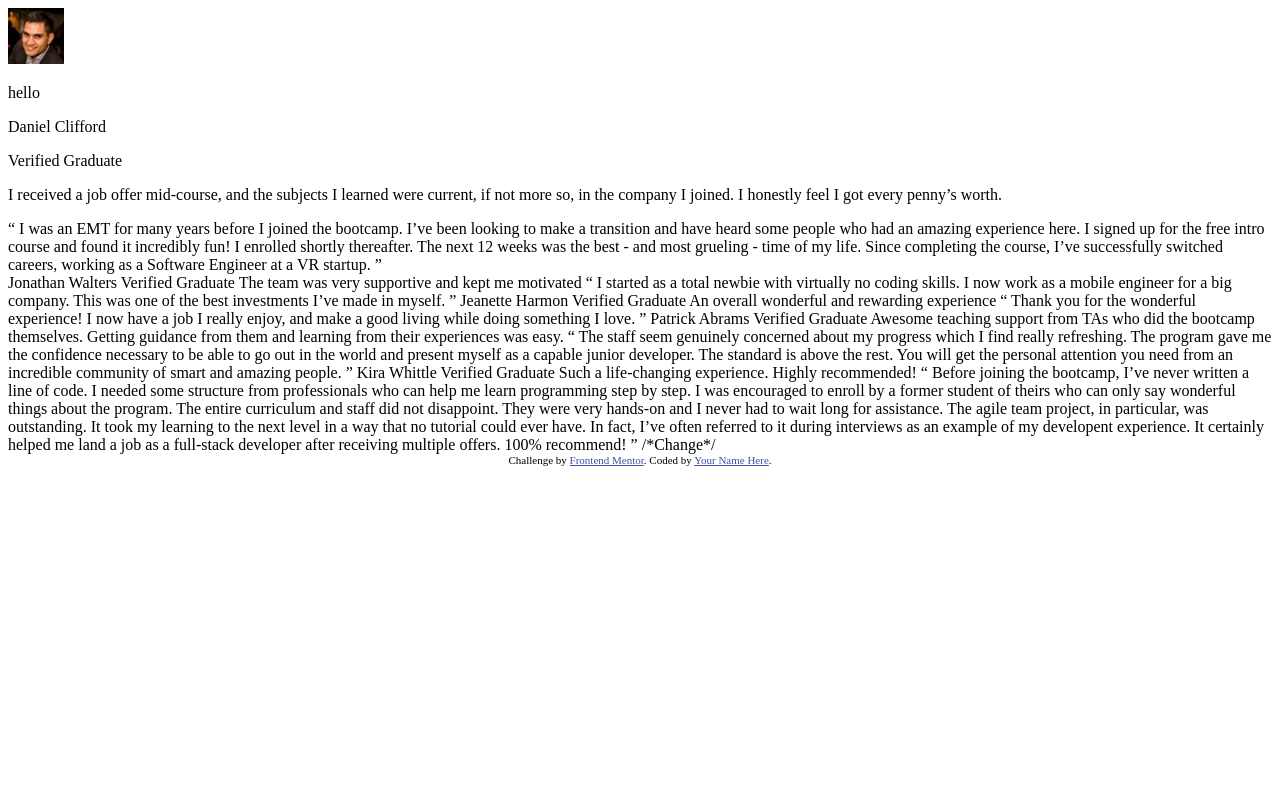
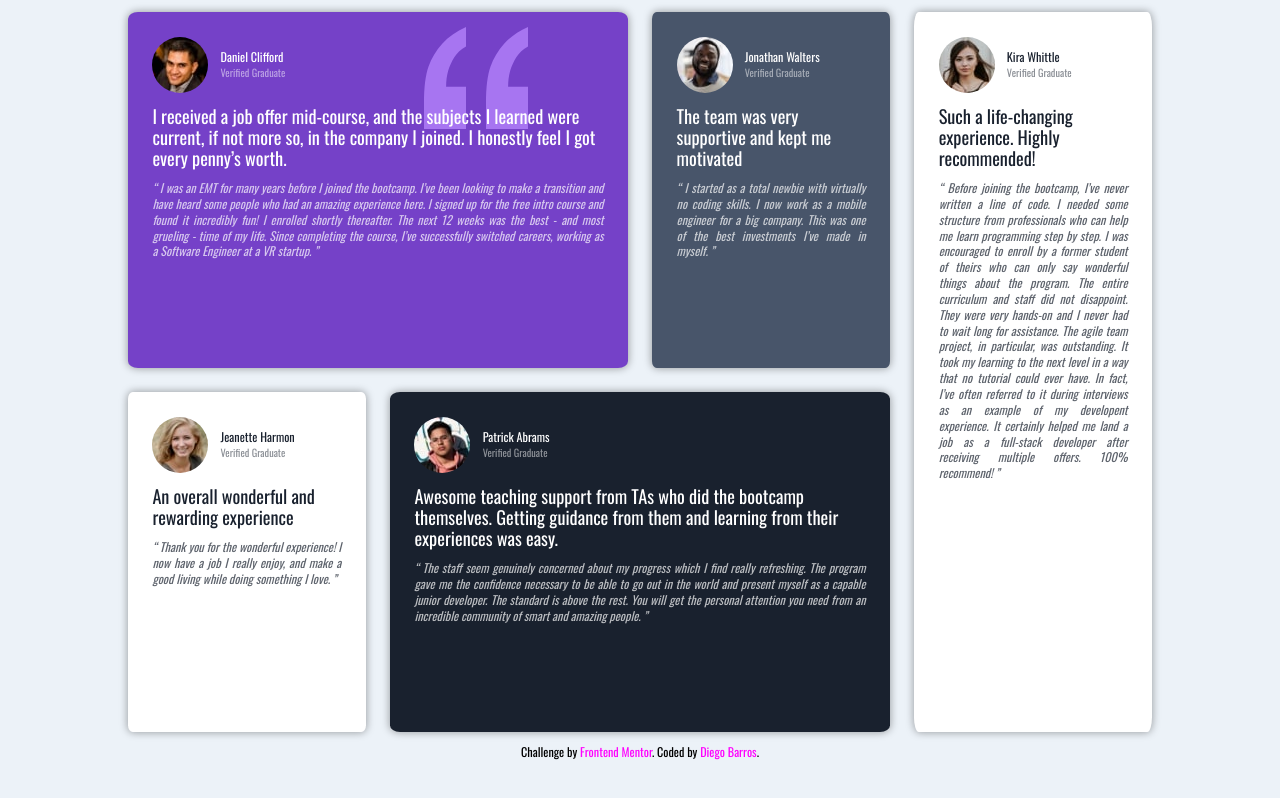
Before and after one commit to DiegoIBH/css-grid-project, a plain HTML site: page index.html in a window 1280 px wide. Drawn offline with nearby package versions, Linux system fonts and the light colour scheme.

Commit message:
Final Stage CSS Project

```diff
--- a/index.html
+++ b/index.html
@@ -5,22 +5,15 @@
   <meta name="viewport" content="width=device-width, initial-scale=1.0"> <!-- displays site properly based on user's device -->
 
   <link rel="icon" type="image/png" sizes="32x32" href="./images/favicon-32x32.png">
-
-  <title>Frontend Mentor | [Challenge Name Here]</title>
-
-  <!-- Feel free to remove these styles or customise in your own stylesheet 👍 -->
-  <style>
-    .attribution { font-size: 11px; text-align: center; }
-    .attribution a { color: hsl(228, 45%, 44%); }
-  </style>
+  <link rel="stylesheet" href="./style.css">
+  <link href="https://fonts.googleapis.com/css2?family=Montserrat&family=Oswald:wght@400&display=swap" rel="stylesheet">
+  <title>Frontend Mentor | Grid Project</title>
 </head>
 <body>
   <section id="testimonials">
-
-    <div class="container">
+    <div class="container violet Daniel">
       <div class="student-info">
         <img class="student-img" src="./images/image-daniel.jpg">
-        <p>hello</p>
         <div class="student-info-text">
           <p class="name">Daniel Clifford</p>
           <p class="status">Verified Graduate</p>
@@ -29,34 +22,76 @@
       <p class="main-text">
         I received a job offer mid-course, and the subjects I learned were current, if not more so,
         in the company I joined. I honestly feel I got every penny’s worth.
-      </p>
+      <p class="sec-text">
         “ I was an EMT for many years before I joined the bootcamp. I’ve been looking to make a
         transition and have heard some people who had an amazing experience here. I signed up
         for the free intro course and found it incredibly fun! I enrolled shortly thereafter.
         The next 12 weeks was the best - and most grueling - time of my life. Since completing
         the course, I’ve successfully switched careers, working as a Software Engineer at a VR startup. ”
+    </p>
     </div>
-    Jonathan Walters
-    Verified Graduate
+    <div class="container grayish-blue Jonathan">
+      <div class="student-info">
+        <img class="student-img" src="./images/image-jonathan.jpg">
+        <div class="student-info-text">
+          <p class="name">Jonathan Walters</p>
+          <p class="status">Verified Graduate</p>
+        </div>
+      </div>
+      <p class="main-text">
         The team was very supportive and kept me motivated
+      </p>
+      <p class="sec-text">
         “ I started as a total newbie with virtually no coding skills. I now work as a mobile engineer
         for a big company. This was one of the best investments I’ve made in myself. ”
-    Jeanette Harmon
-    Verified Graduate
-    An overall wonderful and rewarding experience
+      </p>
+    </div>
+    <div class="container white Jeanette">
+      <div class="student-info">
+        <img class="student-img" src="./images/image-jeanette.jpg">
+        <div class="student-info-text">
+          <p class="name">Jeanette Harmon</p>
+          <p class="status">Verified Graduate</p>
+        </div>
+      </div>
+      <p class="main-text">An overall wonderful and rewarding experience
+      </p>
+      <p class="sec-text">
         “ Thank you for the wonderful experience! I now have a job I really enjoy, and make a good living
         while doing something I love. ”
-    Patrick Abrams
-    Verified Graduate
+      </p>
+    </div>
+    <div class="container blackish-blue Patrick">
+      <div class="student-info">
+        <img class="student-img" src="./images/image-patrick.jpg">
+        <div class="student-info-text">
+          <p class="name">Patrick Abrams</p>
+          <p class="status">Verified Graduate</p>
+        </div>
+      </div>
+      <p class="main-text">
       Awesome teaching support from TAs who did the bootcamp themselves. Getting guidance from them and
       learning from their experiences was easy.
+      </p>
+      <p class="sec-text">
       “ The staff seem genuinely concerned about my progress which I find really refreshing. The program
       gave me the confidence necessary to be able to go out in the world and present myself as a capable
       junior developer. The standard is above the rest. You will get the personal attention you need from
       an incredible community of smart and amazing people. ”
-    Kira Whittle
-    Verified Graduate
+      </p>
+    </div>
+    <div class="container white Kira">
+      <div class="student-info">
+        <img class="student-img" src="./images/image-kira.jpg">
+        <div class="student-info-text">
+          <p class="name">Kira Whittle</p>
+          <p class="status">Verified Graduate</p>
+        </div>
+      </div>
+      <p class="main-text">
       Such a life-changing experience. Highly recommended!
+      </p>
+      <p class="sec-text">
         “ Before joining the bootcamp, I’ve never written a line of code. I needed some structure from
         professionals who can help me learn programming step by step. I was encouraged to enroll by a former
         student of theirs who can only say wonderful things about the program. The entire curriculum and staff
@@ -65,11 +100,12 @@
         could ever have. In fact, I’ve often referred to it during interviews as an example of my developent
         experience. It certainly helped me land a job as a full-stack developer after receiving multiple offers.
         100% recommend! ”
-    /*Change*/
+      </p>
+    </div>
   </section>
   <div class="attribution">
     Challenge by <a href="https://www.frontendmentor.io?ref=challenge" target="_blank">Frontend Mentor</a>.
-    Coded by <a href="#">Your Name Here</a>.
+    Coded by <a href="#">Diego Barros</a>.
   </div>
 </body>
 </html>
--- /dev/null
+++ b/style.css
@@ -0,0 +1,135 @@
+*{
+    box-sizing: border-box;
+    margin: 0;
+    padding: 0;
+}
+a{
+    text-decoration: none;
+    color: fuchsia;
+}
+img{
+    max-width: 100%;
+    height: auto;
+}
+.student-img{
+    border-radius: 50%;
+    border: 3px
+}
+.container:hover .student-img{
+    animation: pulse 2s infinite;
+    animation-timing-function: ease-in-out;
+}
+@keyframes pulse{
+    0%{box-shadow:0 0 4px orange}
+    25%{box-shadow:0 0 6px orange}
+    50%{box-shadow:0 0 10px orange}
+    75%{box-shadow:0 0 6px orange}
+    100%{box-shadow:0 0 4px orange}
+}
+body{
+    background-color:hsl(210, 46%, 95%);
+    width: 100%;
+    font-family: 'Oswald', sans-serif;color:hsl(0, 0%, 100%);
+    font-size: 0.8125rem;
+    line-height: 1.3em;
+
+}
+#testimonials{
+    padding: 2em 0;
+}
+.container{
+    display: flex;
+    flex-direction: column;
+    width: 90%;
+    margin: 0 auto;
+    margin-top: 2em;
+    padding: 2em;
+    border-radius:2%;
+    box-shadow: 0 0 8px rgba(7, 7, 7, 0.4);
+    gap: 1em;
+
+}
+.violet{
+    background-color:hsl(263, 55%, 52%);
+    background-image: url(./images/bg-pattern-quotation.svg);
+    background-repeat: no-repeat;
+    background-position: right 100px top 15px;
+}
+.grayish-blue{
+    background-color:hsl(217, 19%, 35%);
+}
+.blackish-blue{
+    background-color:hsl(219, 29%, 14%);
+}
+.white{
+    background-color: hsl(0, 0%, 100%);
+    color: hsl(219, 29%, 14%);
+}
+
+.student-info{
+    display: flex;
+    align-items: center;
+    gap:1em;
+}
+.status{
+    opacity: 50%;
+    font-size: 0.6875rem;
+}
+.sec-text{
+    opacity: 70%;
+    font-style: italic;
+    text-align: justify;
+}
+.main-text{
+    font-size: 1.5rem;
+    line-height: 1.15em;
+}
+.attribution{
+    text-align: center;
+    color: black;
+    padding: 1em 0;
+}
+
+@media (min-width:48em){
+    :root{
+        font-size: 18px;
+    }
+    .container{
+        width: 70%;
+    }
+}
+@media (min-width:64em){
+    :root{
+        font-size: 15px;
+    }
+    #testimonials{
+        display:grid;
+        grid-template-columns: 1fr 1fr 1fr 1fr;
+        padding: 0 0;
+        width: 80%;
+        height: 90vh;
+        margin: auto;
+        margin-top: 1em;
+        gap:2em;
+    }
+    .container{
+        width: 100%;
+        margin-top: 0;
+    }
+    .Daniel{
+        grid-column: 1/3;
+        grid-row: 1/2;
+    }
+    .Kira{
+        grid-column: 4/5;
+        grid-row: 1/3;
+    }
+    .Patrick{
+        grid-column: 2/4;
+        grid-row: 2/3;
+    }
+    .main-text{
+        font-size: 1.5em;
+    }
+
+}
```
Lines whose indentation alone changed are shown as unchanged.
